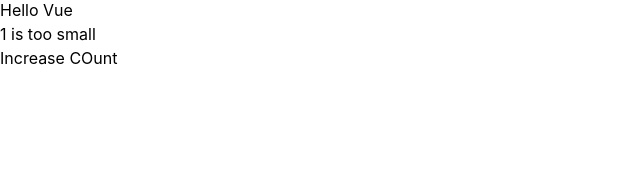
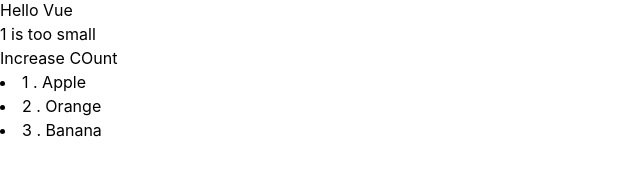
Before and after one commit to niyomugaboetiene/vue-2.0-course, a Vue app: page / in a window 1280 px wide. Shown: the part 122-300 px from the top of the page, without its empty margins (0-640 px from the left). Built offline with nearby package versions, Linux system fonts and the light colour scheme.

Commit message:
integration of tailwindcss

```diff
--- a/src/components/Directives.vue
+++ b/src/components/Directives.vue
@@ -23,6 +23,12 @@
         <p v-if="count === 3">This count is exactly</p>
         <p v-if="count < 3">{{ count }} is too small</p>
         <button @click="increaseCOunt">Increase COunt</button>
+
+
+        <!-- v-for is used to loop over list dynamically -->
+         <li v-for="(fruit, index ) in fruits" key="index">
+          {{  index + 1 }} . {{ fruit }}
+         </li>
   </template>
 
 <script setup>
@@ -32,6 +38,7 @@
   //  const textClass = ref('text-blue-500 font-bold');
   const showGreeting = ref(true);
   const count = ref(1);
+  const fruits = ref(["Apple", "Orange", "Banana"]);
 
   function increaseCOunt() {
     count.value ++;
```
